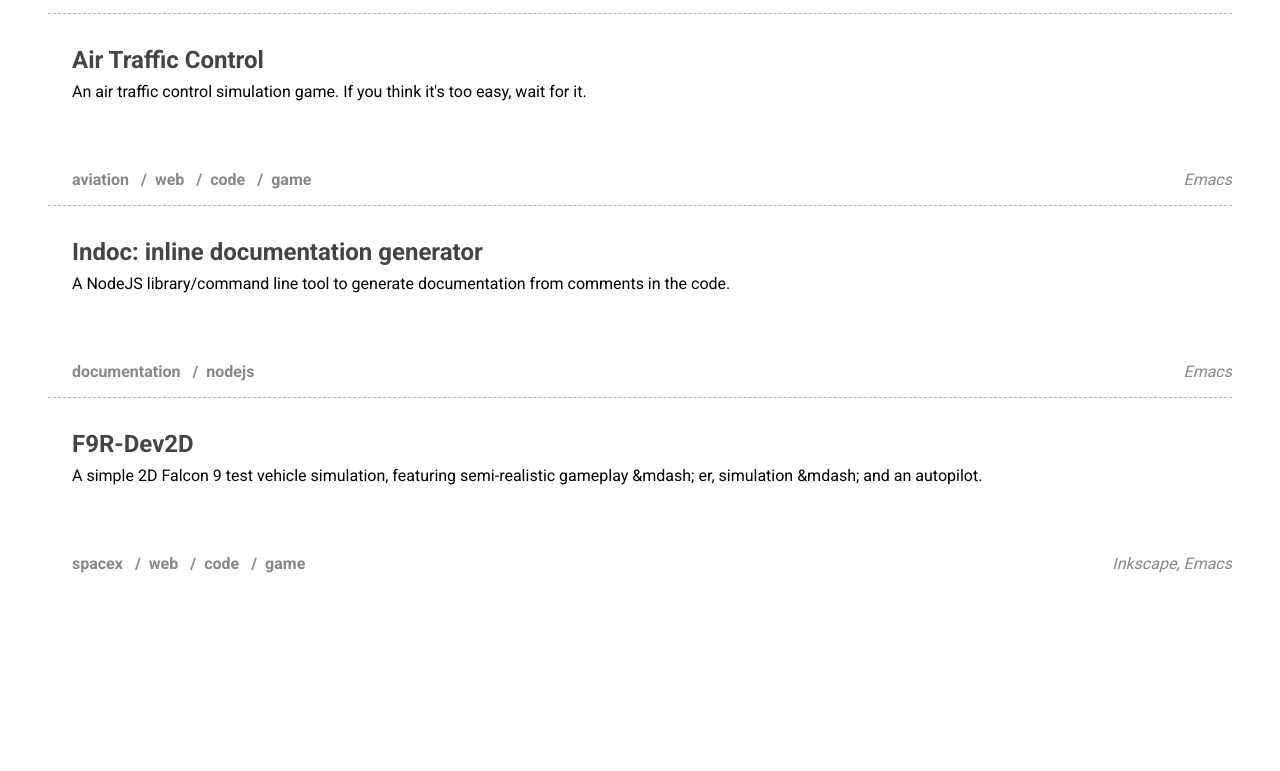
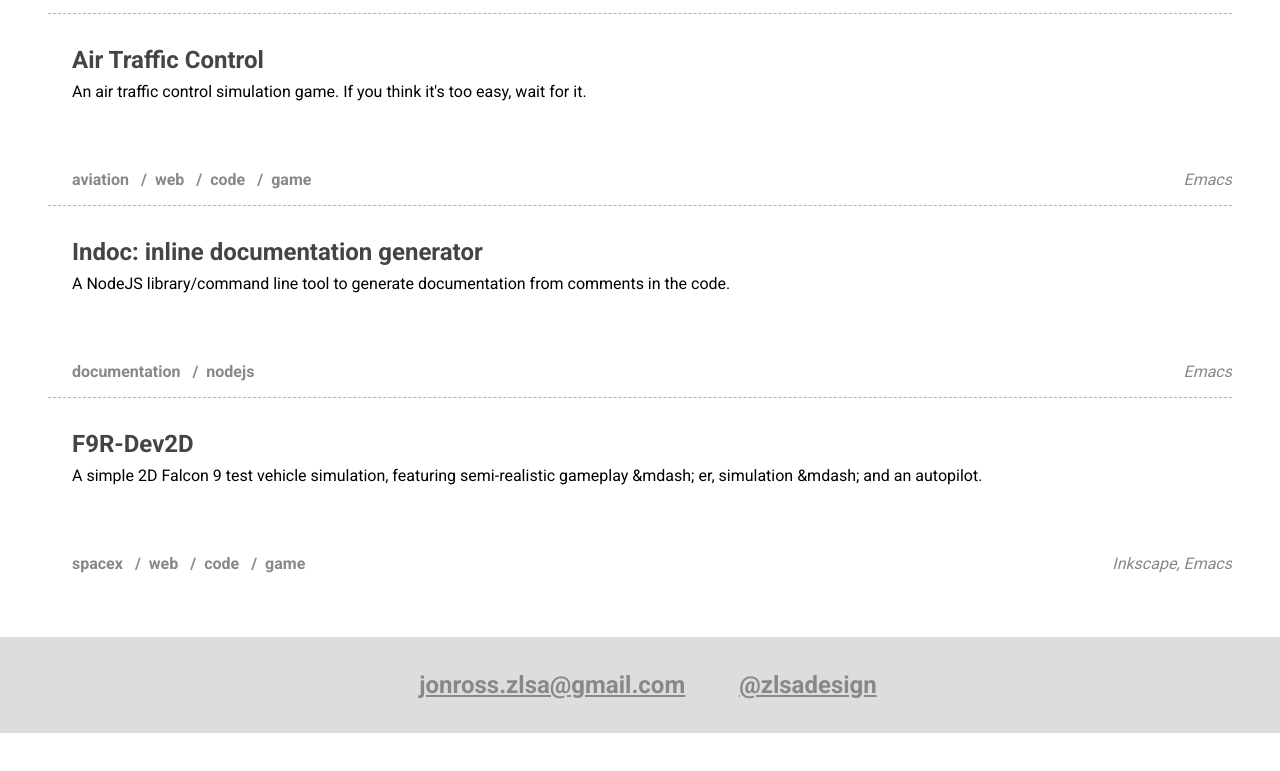
Before and after one commit to zlsa/zlsa.github.io, a website: page index.html in a window 1280 px wide. Shown: the part 2157-2928 px from the top of the page. Before the commit the page ends 2746 px from the top, so only its background shows below. Drawn offline with nearby package versions, Linux system fonts and the light colour scheme.

Commit message:
added bottom contact

```diff
--- a/index.html
+++ b/index.html
@@ -190,6 +190,13 @@
 
       </div>
 
+      <div class="contact">
+        <div class="wrapper">
+          <a href="mailto:jonross.zlsa@gmail.com">jonross.zlsa@gmail.com</a>
+          <a href="twitter.com/zlsadesign">@zlsadesign</a>
+        </div>
+      </div>
+
     </main>
 
   </body>
--- a/static/style/projects.scss
+++ b/static/style/projects.scss
@@ -8,6 +8,8 @@ $margin: 16px;
   margin: 0 auto;
 
   max-width: 1200px;
+
+  margin-bottom: 48px;
 
   .project {
     padding: $margin $margin/2;
--- a/static/style/style.scss
+++ b/static/style/style.scss
@@ -24,6 +24,7 @@ main {
   background: white;
   position: relative;
   padding-top: 24px;
+  padding-bottom: 48px;
   z-index: $z-main;
 }
 
```
Also changed, not shown: template/home.html (+7 -0 lines), static/style/compiled.css, 1 other file.
